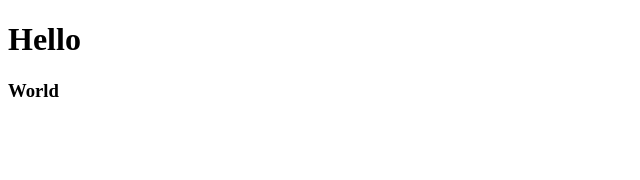
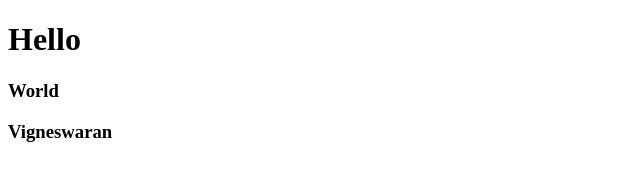
Before and after one commit to vigneswaran162/sample, a plain HTML site: page index.html in a window 1280 px wide. Shown: the whole page, without its empty margins (0-640 px from the left). Drawn offline with Linux system fonts and the light colour scheme.

Commit message:
2 commit

```diff
--- a/index.html
+++ b/index.html
@@ -8,5 +8,7 @@
 <body>
     <h1>Hello</h1>
     <h3>World</h3>
+
+    <h3>Vigneswaran</h3>
 </body>
 </html>
```
